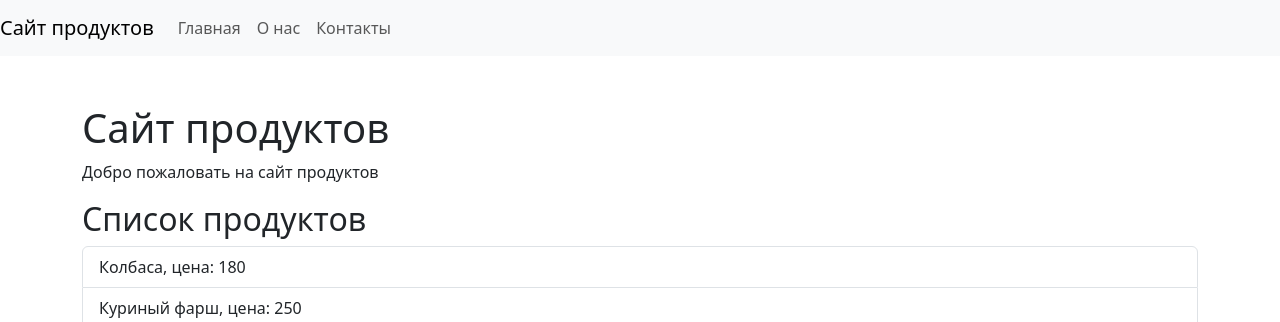
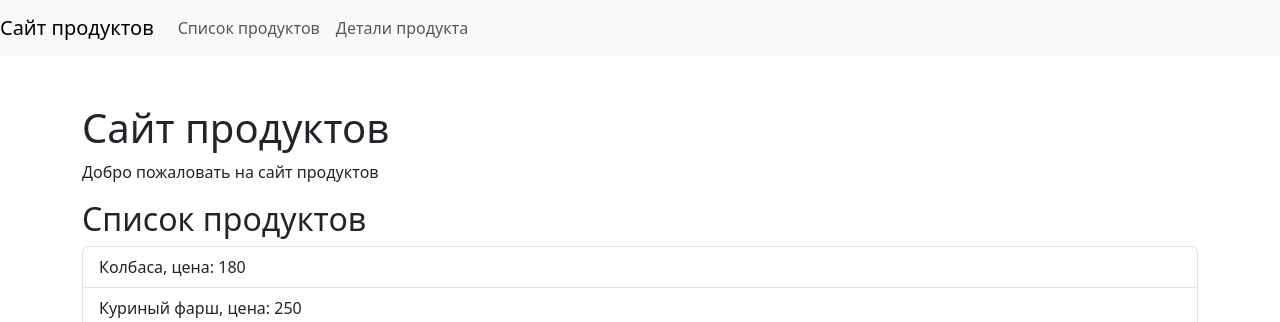
Before and after one commit to RuslanBLV/Django, a Django app: template catalog/templates/catalog/product_list.html in a window 1280 px wide. Shown: the top 322 px of the page. Run offline with Django 5.2, Linux system fonts and the light colour scheme; the template is opened without the code that fills it: values that come from a table or form of the project are taken from there, others are empty; data comes from the database, SQL or seed files in the repository; some libraries are stand-ins or nearby versions.

Commit message:
готовый проект

```diff
--- a/catalog/templates/catalog/base.html
+++ b/catalog/templates/catalog/base.html
@@ -15,13 +15,10 @@
         <div class="collapse navbar-collapse" id="navbarNav">
             <ul class="navbar-nav">
                 <li class="nav-item active">
-                    <a class="nav-link" href="#">Главная</a>
+                    <a class="nav-link" href="/catalog/">Список продуктов</a>
                 </li>
                 <li class="nav-item">
-                    <a class="nav-link" href="#">О нас</a>
-                </li>
-                <li class="nav-item">
-                    <a class="nav-link" href="#">Контакты</a>
+                    <a class="nav-link" href="/catalog/product_detail/25/">Детали продукта</a>
                 </li>
             </ul>
         </div>
--- a/catalog/urls.py
+++ b/catalog/urls.py
@@ -8,5 +8,5 @@ urlpatterns = [
     path('contacts/', views.contacts_post, name='contacts_html'),
     path('index/', views.index, name='index'),
     path('product_detail/<int:product_id>/', views.product_detail, name='product_detail'),
-    path('product_list/', views.product_list, name='product_list'),
+    path('', views.product_list, name='product_list'),
 ]
--- a/config/urls.py
+++ b/config/urls.py
@@ -19,9 +19,10 @@ from django.urls import path, include
 from django.conf import settings
 from django.conf.urls.static import static
 
+
 urlpatterns = [
     path('admin/', admin.site.urls),
-    path('catalog/', include('catalog.urls', namespace="catalog"))
+    path('catalog/', include('catalog.urls', namespace="catalog")),
 ]
 
 if settings.DEBUG:
```
